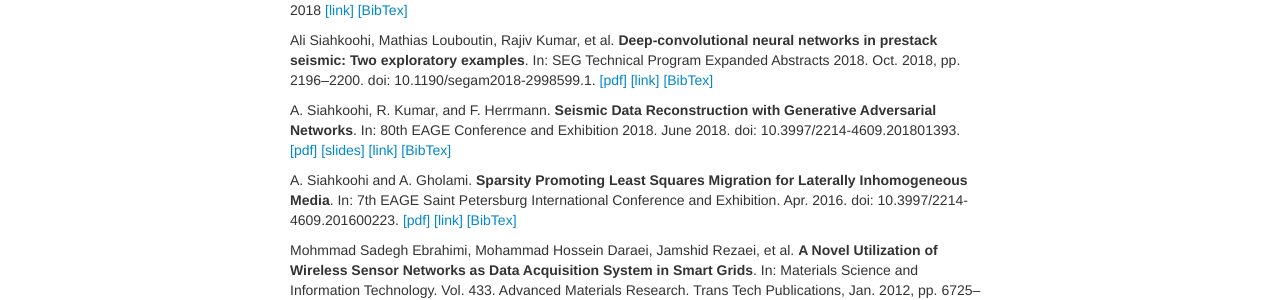
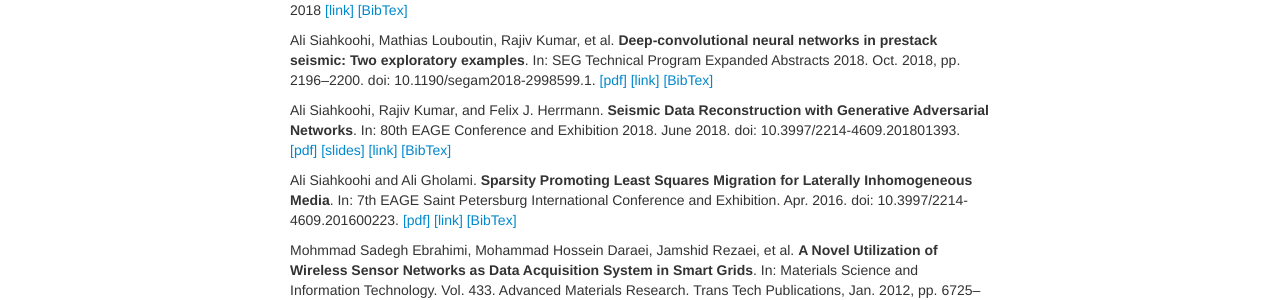
Before and after one commit to nanjekyejoannah/cs.unb.ca-jnanjeky, a Jekyll site: the page built from index.md, in a window 1280 px wide. Shown: the part 818-1118 px from the top of the page. Built offline with Jekyll 4.4.1, drawn with Linux system fonts in a browser that asks for light colours.

Commit message:
fixing typo in ref's

```diff
--- a/index.md
+++ b/index.md
@@ -41,9 +41,9 @@ Felix J. Herrmann, Gerard J. Gorman, Jan Hückelheim, et al. **The power of abst
 
 Ali Siahkoohi, Mathias Louboutin, Rajiv Kumar, et al. **Deep-convolutional neural networks in prestack seismic: Two exploratory examples**. In: SEG Technical Program Expanded Abstracts 2018. Oct. 2018, pp. 2196–2200. doi: 10.1190/segam2018-2998599.1. [[pdf]](https://alisiahkoohi.github.io/files/siahkoohi2018SEGcnn.pdf) [[link]](https://library.seg.org/doi/10.1190/segam2018-2998599.1) [[BibTex]](https://alisiahkoohi.github.io/files/DeepCNN_Prestack.bib)
 
-A. Siahkoohi, R. Kumar, and F. Herrmann. **Seismic Data Reconstruction with Generative Adversarial Networks**. In: 80th EAGE Conference and Exhibition 2018. June 2018. doi: 10.3997/2214-4609.201801393. [[pdf]](https://alisiahkoohi.github.io/files/siahkoohi2018EAGEsdr.pdf) [[slides]](https://alisiahkoohi.github.io/files/siahkoohi2018EAGEsdr_pres.pdf) [[link]](http://www.earthdoc.org/publication/publicationdetails/?publication=92782) [[BibTex]](https://alisiahkoohi.github.io/files/GAN_Interpolation.bib)
+Ali Siahkoohi, Rajiv Kumar, and Felix J. Herrmann. **Seismic Data Reconstruction with Generative Adversarial Networks**. In: 80th EAGE Conference and Exhibition 2018. June 2018. doi: 10.3997/2214-4609.201801393. [[pdf]](https://alisiahkoohi.github.io/files/siahkoohi2018EAGEsdr.pdf) [[slides]](https://alisiahkoohi.github.io/files/siahkoohi2018EAGEsdr_pres.pdf) [[link]](http://www.earthdoc.org/publication/publicationdetails/?publication=92782) [[BibTex]](https://alisiahkoohi.github.io/files/GAN_Interpolation.bib)
 
-A. Siahkoohi and A. Gholami. **Sparsity Promoting Least Squares Migration for Laterally Inhomogeneous Media**. In: 7th EAGE Saint Petersburg International Conference and Exhibition. Apr. 2016. doi: 10.3997/2214-4609.201600223. [[pdf]](https://alisiahkoohi.github.io/files/84208.pdf) [[link]](http://earthdoc.eage.org/publication/publicationdetails/?publication=84208) [[BibTex]](https://alisiahkoohi.github.io/files/LSM.bib)
+Ali Siahkoohi and Ali Gholami. **Sparsity Promoting Least Squares Migration for Laterally Inhomogeneous Media**. In: 7th EAGE Saint Petersburg International Conference and Exhibition. Apr. 2016. doi: 10.3997/2214-4609.201600223. [[pdf]](https://alisiahkoohi.github.io/files/84208.pdf) [[link]](http://earthdoc.eage.org/publication/publicationdetails/?publication=84208) [[BibTex]](https://alisiahkoohi.github.io/files/LSM.bib)
 
 Mohmmad Sadegh Ebrahimi, Mohammad Hossein Daraei, Jamshid Rezaei, et al. **A Novel Utilization of Wireless Sensor Networks as Data Acquisition System in Smart Grids**. In: Materials Science and Information Technology. Vol. 433. Advanced Materials Research. Trans Tech Publications, Jan. 2012, pp. 6725–6730. doi: 10.4028/www.scientific.net/AMR.433-440.6725. [[link]](https://www.scientific.net/AMR.433-440.6725) [[BibTex]](https://alisiahkoohi.github.io/files/WSN.bib)
 
```
